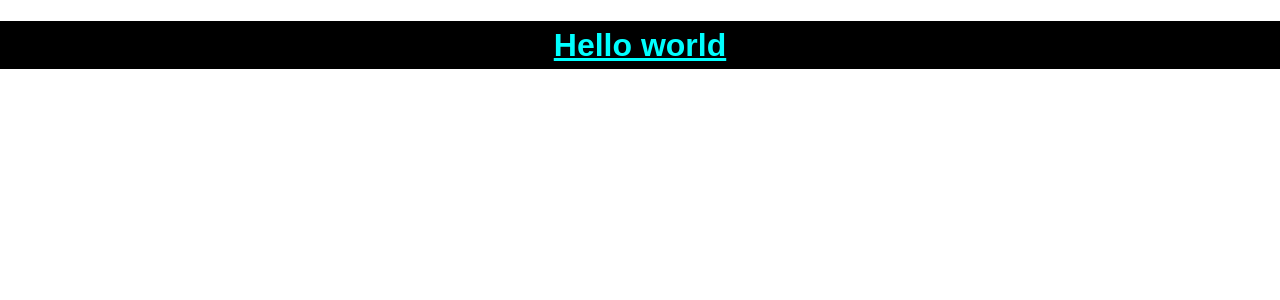
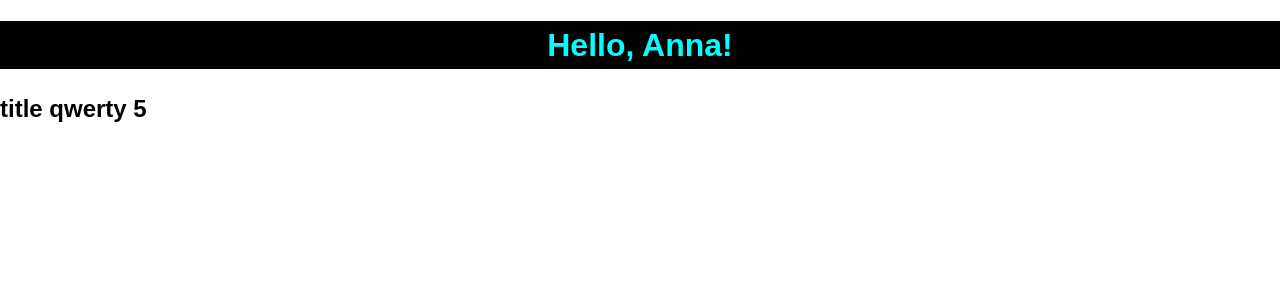
Before and after one commit to Ehorga/practic-11-11-25, a React (Vite) app: page / in a window 1280 px wide. Shown: the top 300 px of the page. Built offline with nearby package versions, Linux system fonts and the light colour scheme.

Commit message:
25-11-17

```diff
--- a/src/App.jsx
+++ b/src/App.jsx
@@ -1,9 +1,23 @@
-import "./App.css";
+import './App.css';
+
+function Heading() {
+  const sum = (n1, n2) => n1 + n2;
+  return <h2>title qwerty {sum(2, 3)}</h2>;
+}
+
+//create paragraf
 
 function App() {
+  const name = 'Anna';
+  const isAdult = true;
   return (
     <>
-      <h1 className="main">Hello world</h1>
+      <h1 className="heading">
+        {isAdult ? 'Hello' : 'Hi'}, {name}!
+      </h1>
+
+      <Heading />
+      {/* paragraf */}
     </>
   );
 }
```
